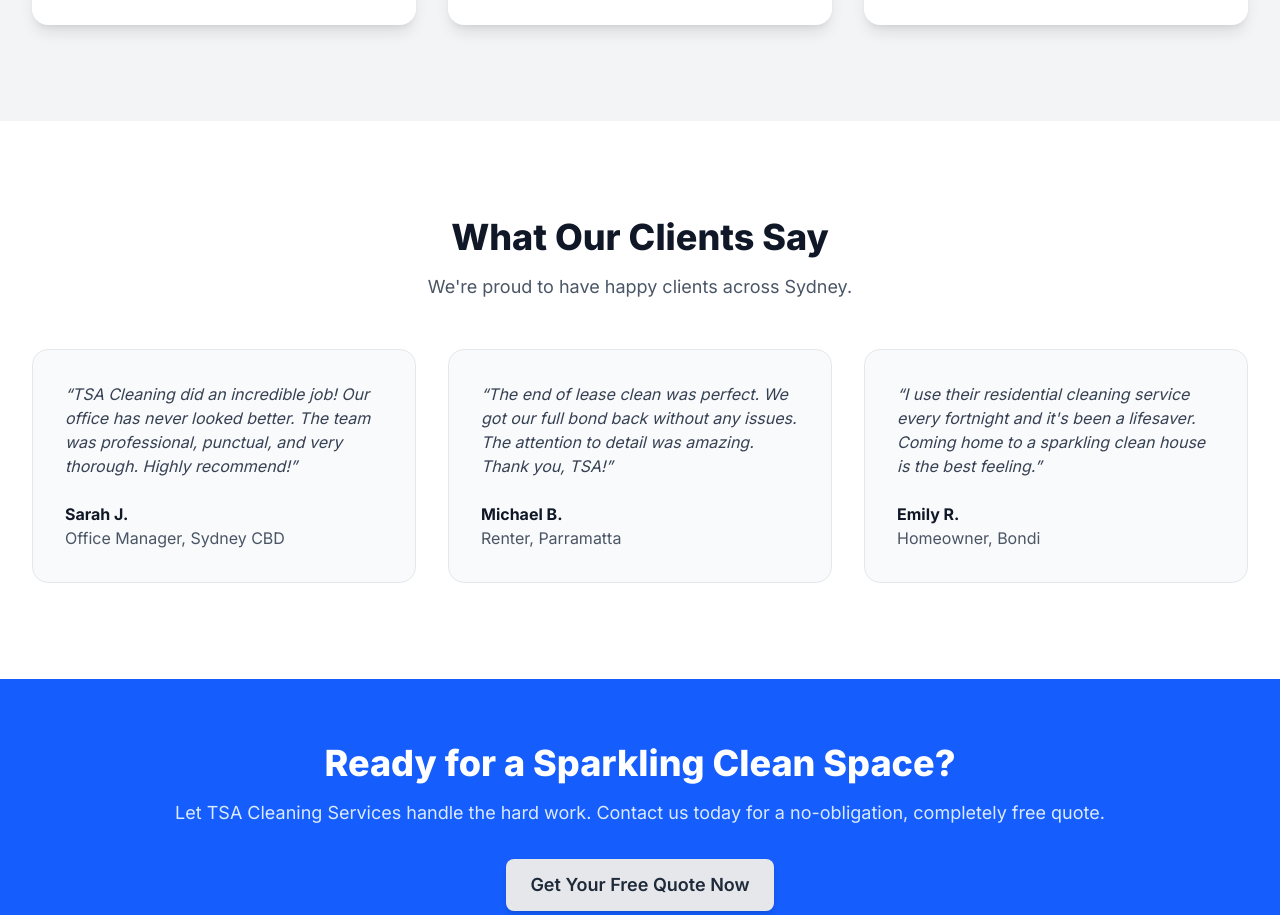
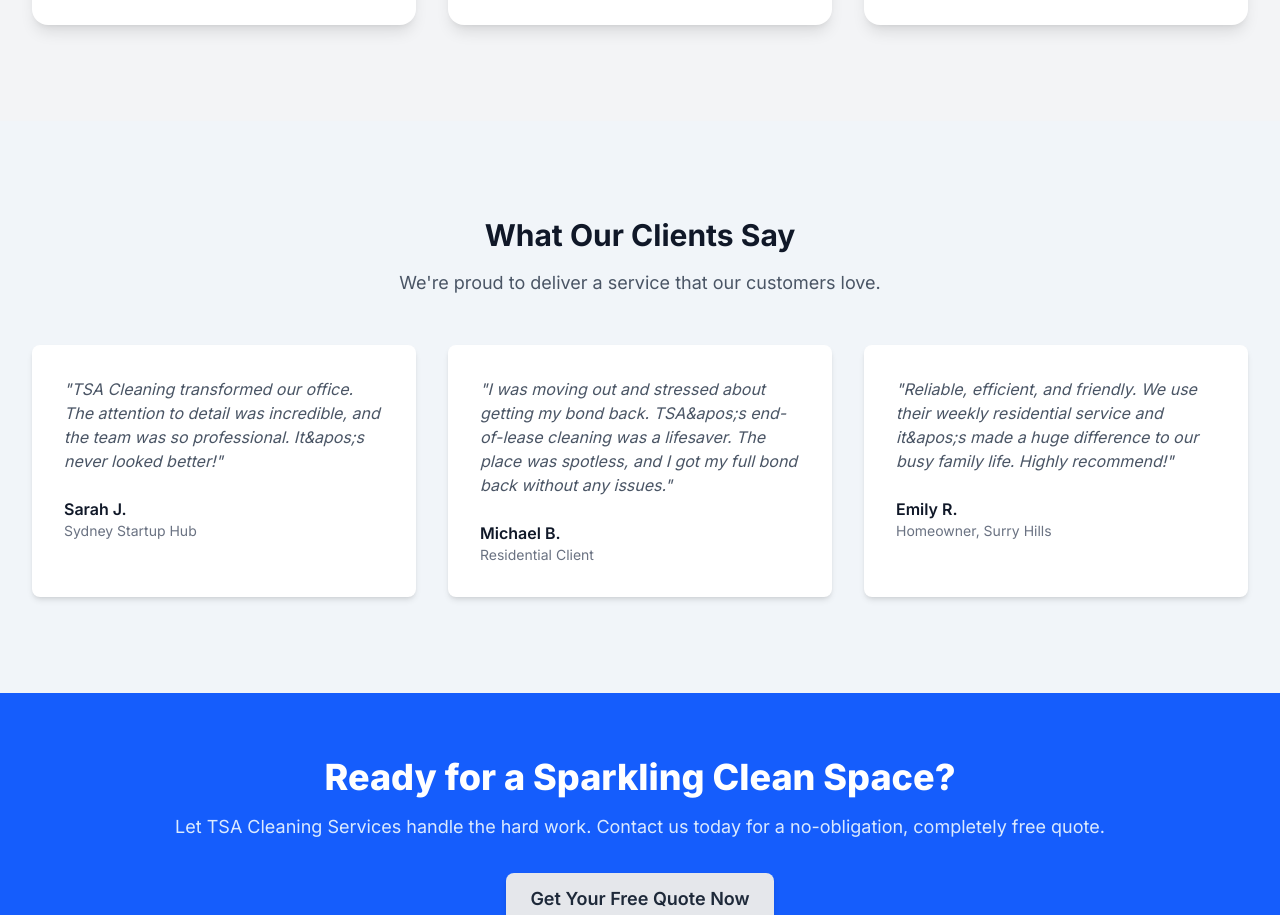
Before and after one commit to HarithaGane99/tsa-cleaning-website, a Next.js app: page / in a window 1280 px wide. Shown: the part 1360-2275 px from the top of the page. Built offline with nearby package versions, Linux system fonts and the light colour scheme.

Commit message:
testimonials & contact modification

```diff
--- a/src/components/sections/ContactContent.js
+++ b/src/components/sections/ContactContent.js
@@ -23,6 +23,7 @@
   const handleSubmit = (e) => {
     e.preventDefault();
     console.log('Form Submitted:', formData);
+    // In a real app, you would send this data to an API endpoint
     alert('Thank you for your message! We will get back to you shortly.');
     setFormData({ name: '', email: '', phone: '', service: '', message: '' });
   };
@@ -107,7 +108,7 @@
         <div className="bg-white p-8 md:p-10 rounded-lg shadow-lg space-y-8">
             <h3 className="text-2xl font-bold text-gray-900">Contact Information</h3>
             <p className="text-gray-600">
-              Have a question or need to speak with us directly? We're here to help. Reach out via phone, email, or visit us at our Sydney office.
+              Have a question or need to speak with us directly? We&apos;re here to help. Reach out via phone, email, or visit us at our Sydney office.
             </p>
             <ul className="space-y-4 text-gray-700">
               <li className="flex items-center">
--- a/src/components/sections/Testimonials.js
+++ b/src/components/sections/Testimonials.js
@@ -1,43 +1,39 @@
 const testimonials = [
     {
-    quote: "TSA Cleaning did an incredible job! Our office has never looked better. The team was professional, punctual, and very thorough. Highly recommend!",
-    name: 'Sarah J.',
-    role: 'Office Manager, Sydney CBD',
+      quote: "TSA Cleaning transformed our office. The attention to detail was incredible, and the team was so professional. It&apos;s never looked better!",
+      author: "Sarah J.",
+      company: "Sydney Startup Hub"
     },
     {
-    quote: "The end of lease clean was perfect. We got our full bond back without any issues. The attention to detail was amazing. Thank you, TSA!",
-    name: 'Michael B.',
-    role: 'Renter, Parramatta',
+      quote: "I was moving out and stressed about getting my bond back. TSA&apos;s end-of-lease cleaning was a lifesaver. The place was spotless, and I got my full bond back without any issues.",
+      author: "Michael B.",
+      company: "Residential Client"
     },
     {
-    quote: "I use their residential cleaning service every fortnight and it's been a lifesaver. Coming home to a sparkling clean house is the best feeling.",
-    name: 'Emily R.',
-    role: 'Homeowner, Bondi',
-  },
+      quote: "Reliable, efficient, and friendly. We use their weekly residential service and it&apos;s made a huge difference to our busy family life. Highly recommend!",
+      author: "Emily R.",
+      company: "Homeowner, Surry Hills"
+    }
   ];
 
   const Testimonials = () => {
     return (
-    <section className="py-16 sm:py-24 bg-white">
+      <section className="bg-slate-100 py-16 md:py-24">
         <div className="container mx-auto px-4 sm:px-6 lg:px-8">
           <div className="text-center">
-          <h2 className="text-3xl font-extrabold text-gray-900 sm:text-4xl">
-            What Our Clients Say
-          </h2>
+            <h2 className="text-3xl font-bold text-gray-900">What Our Clients Say</h2>
             <p className="mt-4 text-lg text-gray-600">
-            We're proud to have happy clients across Sydney.
+              We&apos;re proud to deliver a service that our customers love.
             </p>
           </div>
           <div className="mt-12 grid gap-8 lg:grid-cols-3">
-          {testimonials.map((testimonial) => (
-            <div key={testimonial.name} className="bg-gray-50 p-8 rounded-2xl border border-gray-200">
-              <blockquote className="text-gray-700 italic">
-                “{testimonial.quote}”
-              </blockquote>
-              <figcaption className="mt-6">
-                <div className="font-bold text-gray-900">{testimonial.name}</div>
-                <div className="text-gray-600">{testimonial.role}</div>
-              </figcaption>
+            {testimonials.map((testimonial, index) => (
+              <div key={index} className="bg-white p-8 rounded-lg shadow-md">
+                <p className="text-gray-600 italic">&quot;{testimonial.quote}&quot;</p>
+                <div className="mt-6">
+                  <p className="font-semibold text-gray-900">{testimonial.author}</p>
+                  <p className="text-sm text-gray-500">{testimonial.company}</p>
+                </div>
               </div>
             ))}
           </div>
```
Lines whose indentation alone changed are shown as unchanged.
